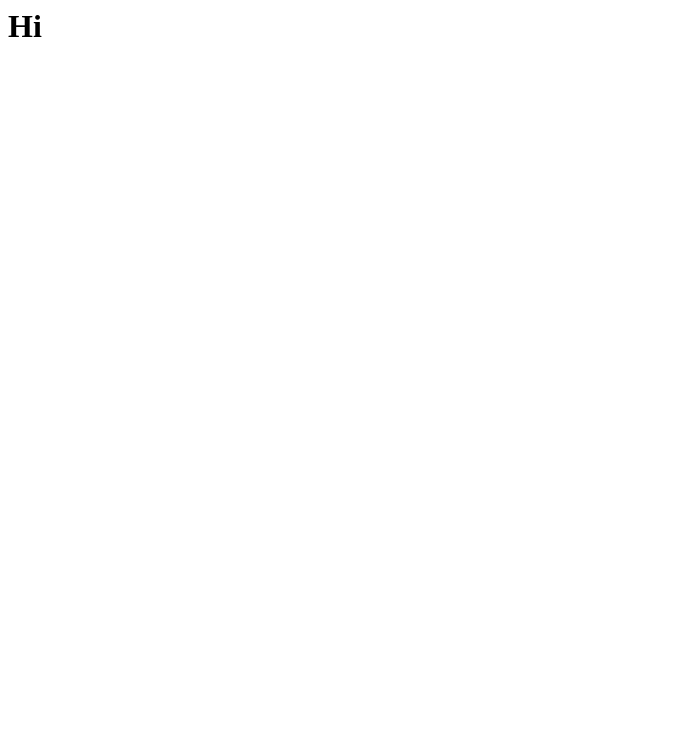
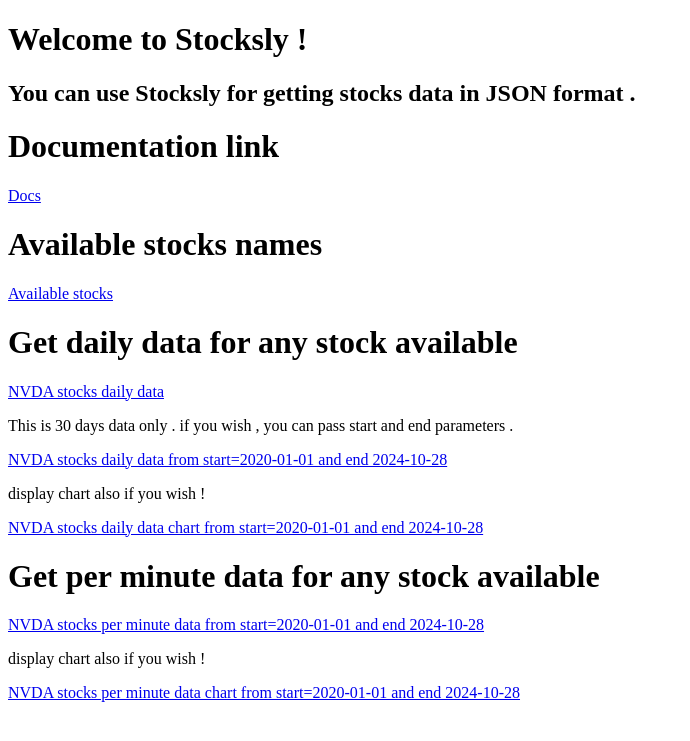
Before and after one commit to AYUSHKHAIRE/stocksly, a Django app: page / in a window 1280 px wide. Before the commit the part shown is almost empty. Shown: the top 741 px of the page, without its empty margins (0-690 px from the left). Run offline with Django 5.2, Linux system fonts and the light colour scheme; parts of the project's set-up code (start-up, migrations or seed data) failed here and were passed over.

Commit message:
Update index.html

```diff
--- a/templates/index.html
+++ b/templates/index.html
@@ -1 +1,54 @@
-<h1>Hi</h1>
+<!DOCTYPE html>
+<html lang="en">
+  <head>
+    <meta charset="UTF-8" />
+    <meta name="viewport" content="width=device-width, initial-scale=1.0" />
+    <title>Stocksly</title>
+  </head>
+  <body>
+    <h1>Welcome to Stocksly !</h1>
+    <h2>You can use Stocksly for getting stocks data in JSON format .</h2>
+    <h1>Documentation link</h1>
+    <a target="_blank" href="https://stocksly.onrender.com/">Docs</a>
+    <h1>Available stocks names</h1>
+    <a
+      target="_blank"
+      href="https://stocksly.onrender.com/stocks/get_available_stocks/"
+      >Available stocks</a
+    >
+    <h1>Get daily data for any stock available</h1>
+    <a
+      target="_blank"
+      href="https://stocksly.onrender.com/stocks/get_stock_daily_data/NVDA/"
+      >NVDA stocks daily data</a
+    >
+    <p>
+      This is 30 days data only . if you wish , you can pass start and end
+      parameters .
+    </p>
+    <a
+      target="_blank"
+      href="https://stocksly.onrender.com/stocks/get_stock_daily_data/NVDA/?start=2020-01-01&end 2024-10-28"
+      >NVDA stocks daily data from start=2020-01-01 and end 2024-10-28</a
+    >
+    <p>display chart also if you wish !</p>
+    <a
+      target="_blank"
+      href="https://stocksly.onrender.com/stocks/get_stock_daily_data_chart/NVDA/?start=2020-01-01&end 2024-10-28"
+      >NVDA stocks daily data chart from start=2020-01-01 and end 2024-10-28</a
+    >
+    <h1>Get per minute data for any stock available</h1>
+    <a
+      target="_blank"
+      href="https://stocksly.onrender.com/stocks/get_stock_per_minute_data/NVDA/?starttime=2024-10-22 00:00:00&endtime=2024-10-28 00:00:00"
+      >NVDA stocks per minute data from start=2020-01-01 and end 2024-10-28</a
+    >
+    <p>display chart also if you wish !</p>
+    <a
+      target="_blank"
+      href="https://stocksly.onrender.com/stocks/get_stock_per_minute_data_chart/NVDA/?starttime=2024-10-22 00:00:00&endtime=2024-10-28 00:00:00"
+      >NVDA stocks per minute data chart from start=2020-01-01 and end
+      2024-10-28</a
+    >
+  </body>
+</html>
```
